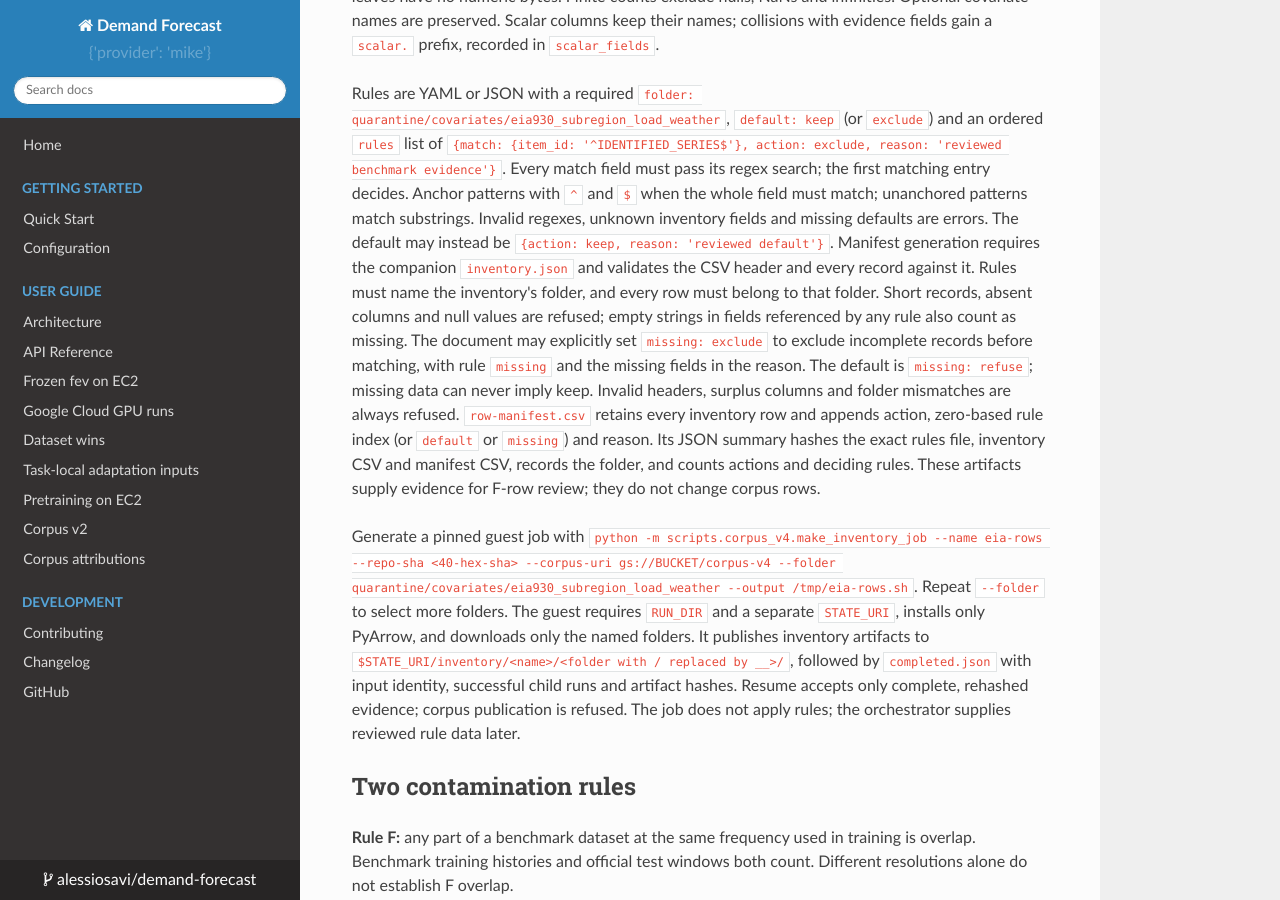
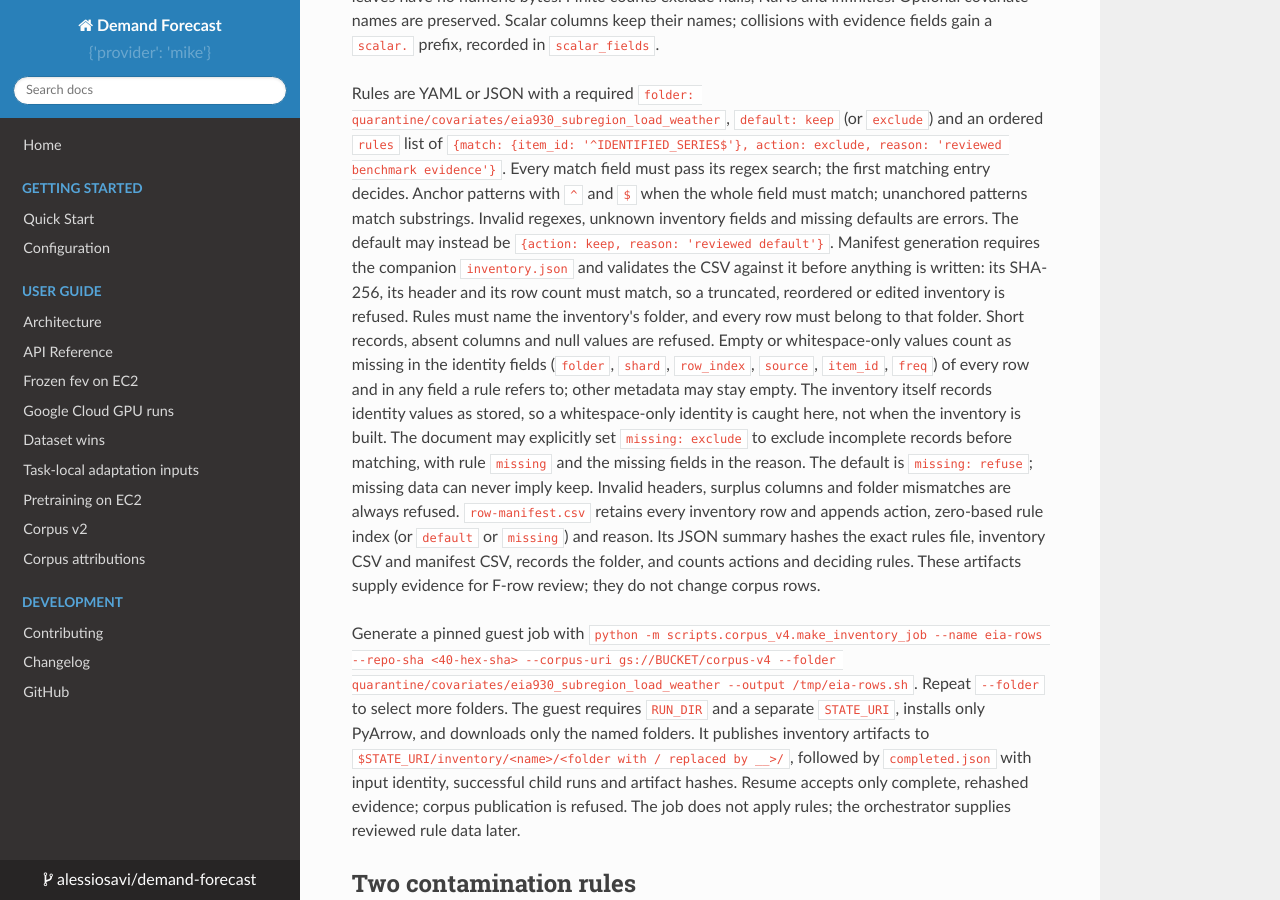
Before and after one commit to alessiosavi/demand-forecast, an MkDocs documentation site: the page built from docs/corpus-v4.md, in a window 1280 px wide and 900 px high, scrolled down 1271 px. Built offline with MkDocs 1.6.1, drawn with Linux system fonts in a browser that asks for light colours; nearby versions of some CDN libraries.

Commit message:
fix(corpus): count observed integer targets without an is_finite kernel; document manifest checks
Integers are always finite, so the observed count for integer targets is the
number of non-null values and no longer depends on the library offering an
is_finite kernel for integers. The docs describe the inventory hash, header
and row-count check, and which blank values count as missing.

```diff
--- a/docs/corpus-v4.md
+++ b/docs/corpus-v4.md
@@ -60,10 +60,15 @@ patterns match substrings.
 Invalid regexes, unknown inventory fields and missing defaults are errors.
 The default may instead be `{action: keep, reason: 'reviewed default'}`.
 Manifest generation requires the companion `inventory.json` and validates the
-CSV header and every record against it. Rules must name the inventory's folder,
-and every row must belong to that folder. Short records, absent columns and
-null values are refused; empty strings in fields referenced by any rule also
-count as missing. The document may explicitly set `missing: exclude` to exclude
+CSV against it before anything is written: its SHA-256, its header and its row
+count must match, so a truncated, reordered or edited inventory is refused.
+Rules must name the inventory's folder, and every row must belong to that
+folder. Short records, absent columns and null values are refused. Empty or
+whitespace-only values count as missing in the identity fields (`folder`,
+`shard`, `row_index`, `source`, `item_id`, `freq`) of every row and in any
+field a rule refers to; other metadata may stay empty. The inventory itself
+records identity values as stored, so a whitespace-only identity is caught
+here, not when the inventory is built. The document may explicitly set `missing: exclude` to exclude
 incomplete records before matching, with rule `missing` and the missing fields
 in the reason. The default is `missing: refuse`; missing data can never imply keep.
 Invalid headers, surplus columns and folder mismatches are always refused.
```
Also changed, not shown: 1 other file.
